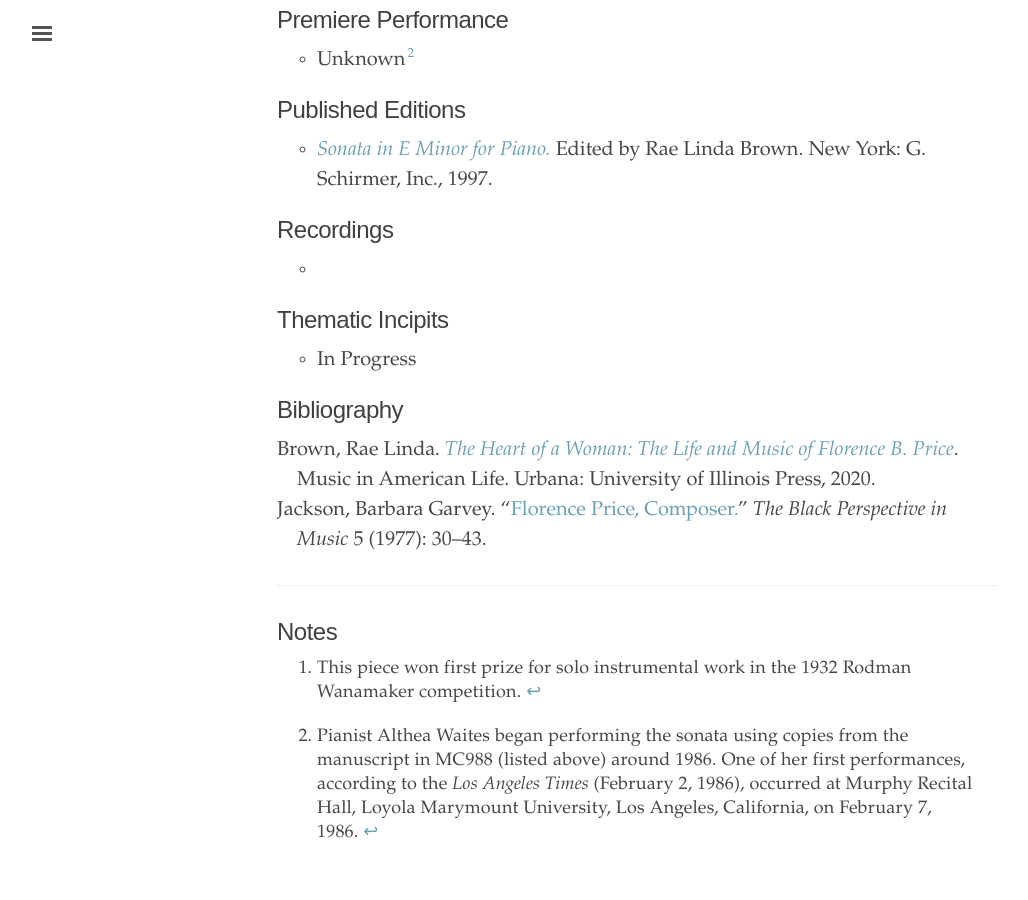
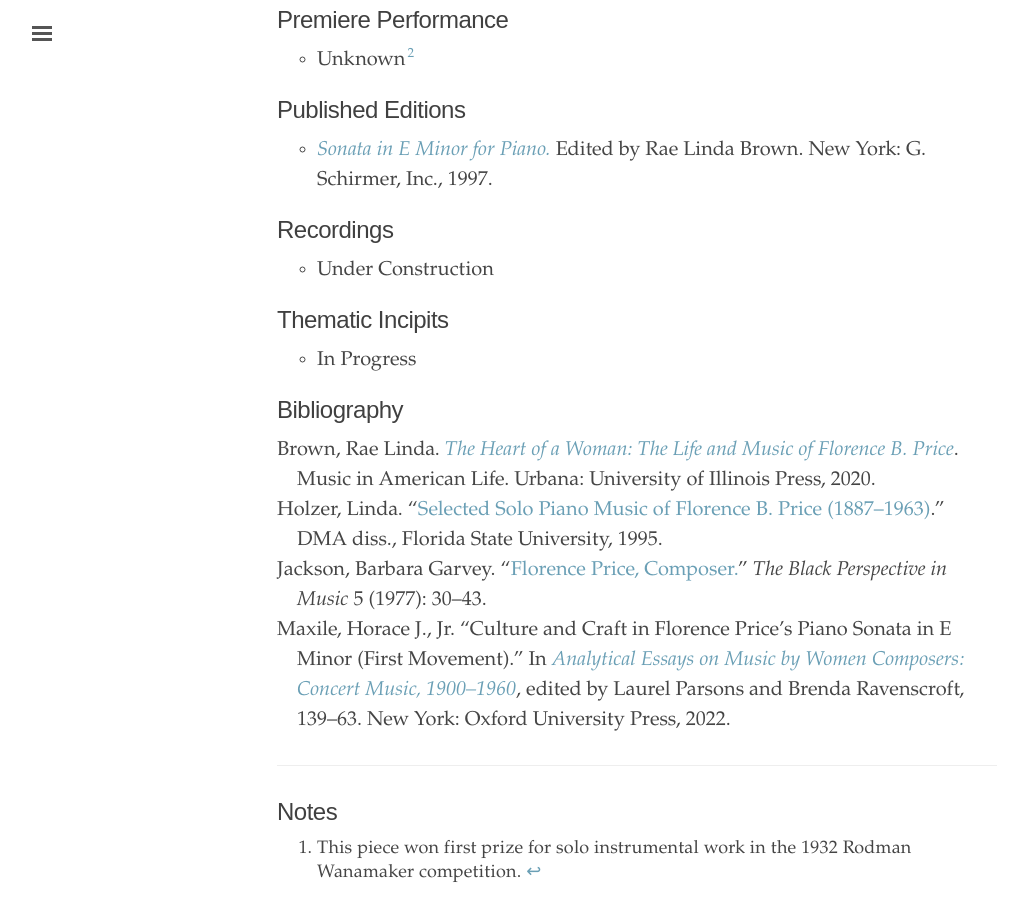
Before and after one commit to dwshadle/florence-price-catalog, a Jekyll site: the page built from _texts/price-piano_sonata.md, in a window 1280 px wide and 900 px high, scrolled down 997 px. Shown: the whole window, without its empty margins (3-1031 px from the left). Built offline with Jekyll 4.4.1, drawn with Linux system fonts in a browser that asks for light colours.

Commit message:
Update price-piano_sonata.md

```diff
--- a/_texts/price-piano_sonata.md
+++ b/_texts/price-piano_sonata.md
@@ -35,14 +35,16 @@ permalink: /price-piano-sonata-in-E-minor/
 - <a href="https://www.worldcat.org/title/37434377" target="_blank">*Sonata in E Minor for Piano.*</a> Edited by Rae Linda Brown. New York: G. Schirmer, Inc., 1997.
 
 ## Recordings
--
+- Under Construction
 
 ## Thematic Incipits
 - In Progress
 
 ## Bibliography
 1. Brown, Rae Linda. <a href="https://www.worldcat.org/title/1122800180" target="_blank">*The Heart of a Woman: The Life and Music of Florence B. Price*</a>. Music in American Life. Urbana: University of Illinois Press, 2020.
-2. Jackson, Barbara Garvey. "<a href="https://doi.org/10.2307/1214357" target="_blank">Florence Price, Composer.</a>" *The Black Perspective in Music* 5 (1977): 30&ndash;43.
+2. Holzer, Linda. "<a href="https://www.proquest.com/docview/304183848" target="_blank">Selected Solo Piano Music of Florence B. Price (1887&ndash;1963)</a>." DMA diss., Florida State University, 1995.
+3. Jackson, Barbara Garvey. "<a href="https://doi.org/10.2307/1214357" target="_blank">Florence Price, Composer.</a>" *The Black Perspective in Music* 5 (1977): 30&ndash;43.
+4. Maxile, Horace J., Jr. "Culture and Craft in Florence Price’s Piano Sonata in E Minor (First Movement)." In <a href="https://www.worldcat.org/title/1291579115" target="_blank">*Analytical Essays on Music by Women Composers: Concert Music, 1900&ndash;1960*</a>, edited by Laurel Parsons and Brenda Ravenscroft, 139&ndash;63. New York: Oxford University Press, 2022.
 {:.bibliography}
 
 ---
```
